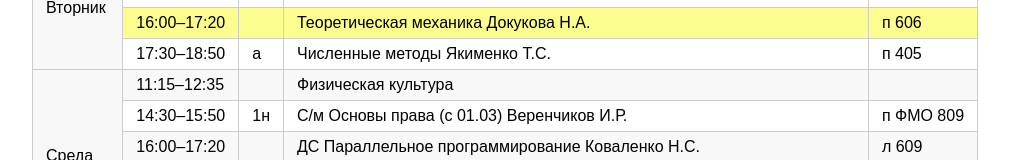
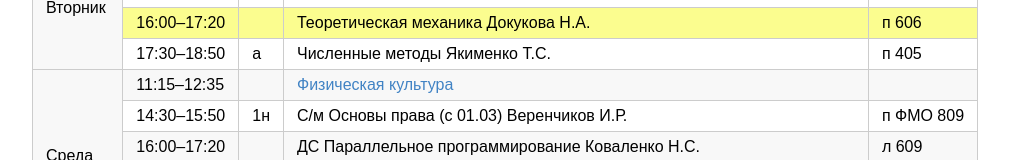
Before and after one commit to bartergit/barter_time_table, a Vue app: page / in a window 1280 px wide. Shown: the part 284-444 px from the top of the page, without its empty margins (135-1144 px from the left). Built offline with nearby package versions, Linux system fonts and the light colour scheme.

Commit message:
big unique nuthatch

```diff
--- a/src/components/HelloWorld.vue
+++ b/src/components/HelloWorld.vue
@@ -106,14 +106,12 @@ const json = {
   },
   "Среда": {
     "11:15–12:35": [
-    createObject("", "", `Физическая культура`, ""),
+    createObject("", "", `Физическая культура`, "", "https://edummf.bsu.by/course/view.php?id=761"),
     ],
     "14:30–15:50": [
 
     createObject("1н", "", `С/м Основы права (с 01.03)
 Веренчиков И.Р.`, "п ФМО 809"),
-    createObject("", "б", `Вариационное исчисление и методы оптимизации
-Иванишко И.А.`, "ФМО 610"),
       ],
     "16:00–17:20": [
 
```
